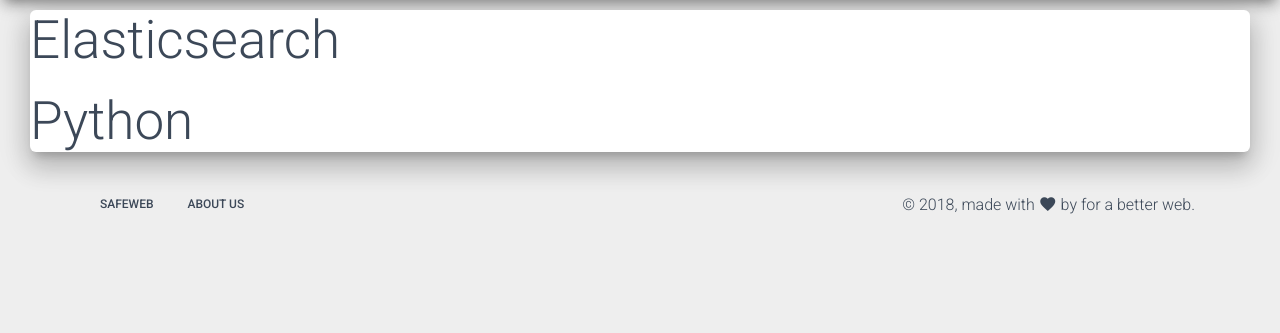
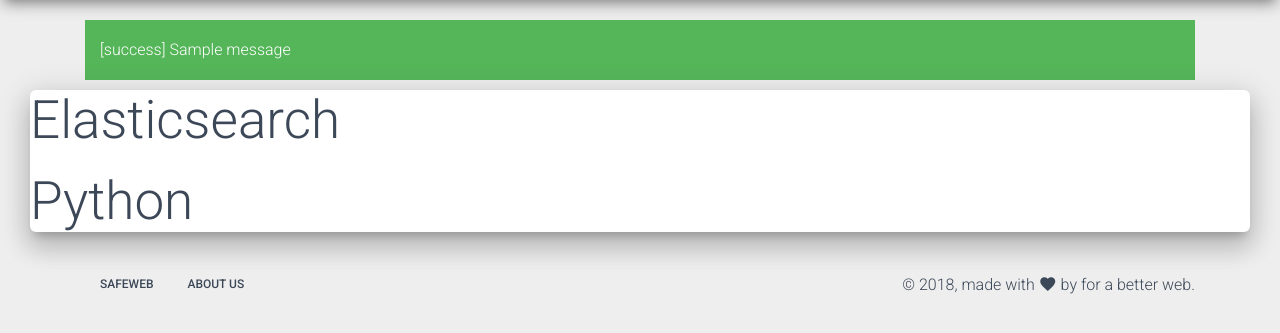
Before and after one commit to web24365/Blog, a Django app: page /blog/category/ in a window 1280 px wide. Shown: the part 70-403 px from the top of the page. Run offline with Django 3.2, Linux system fonts and the light colour scheme; data comes from the database, SQL or seed files in the repository; both versions use the stored data as it was after the commit; tables that the repository leaves empty hold one stand-in row (values such as "Sample post"); one stand-in notice (Sample message) is shown; some libraries are stand-ins or nearby versions.

Commit message:
message 적용

```diff
--- a/templates/base.html
+++ b/templates/base.html
@@ -71,6 +71,16 @@
   <!-- /.container-->
 </nav>
 <!-- end inverse navbar -->
+{% if messages %}
+<div class="container">
+  {% for message in messages %}
+  <div class="alert alert-{{ message.tags }}"> {# 메세지 Level #}
+    [{{ message.tags }}]
+    {{ message.message }} {# 메세지 내용 #}
+  </div>
+  {% endfor %}
+</div>
+{% endif %}
 <div class="page-content">
   <!-- Your content goes here -->
   <div class="main main-raised" style="margin: -10px 30px 0px;">
```
Also changed, not shown: db.sqlite3.
